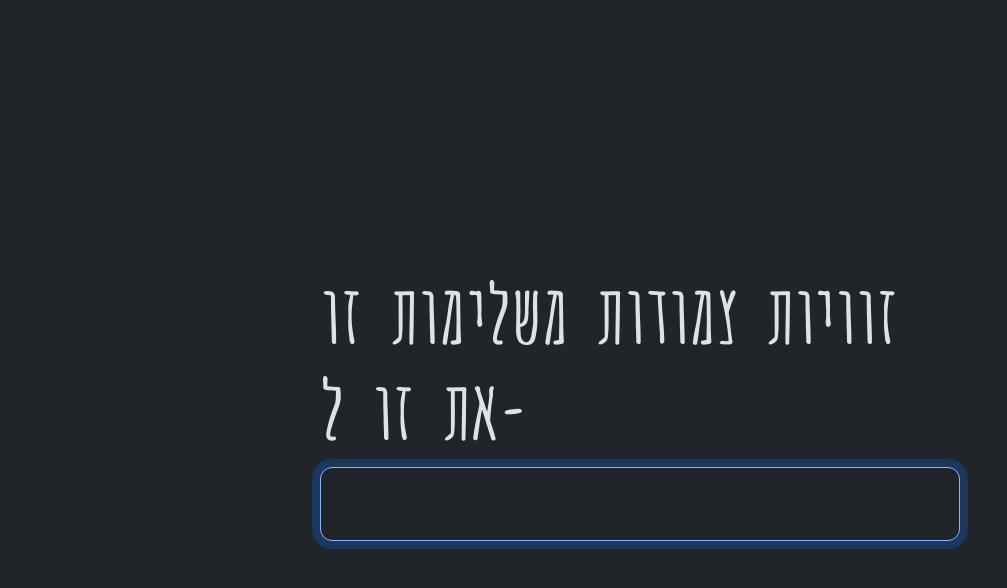
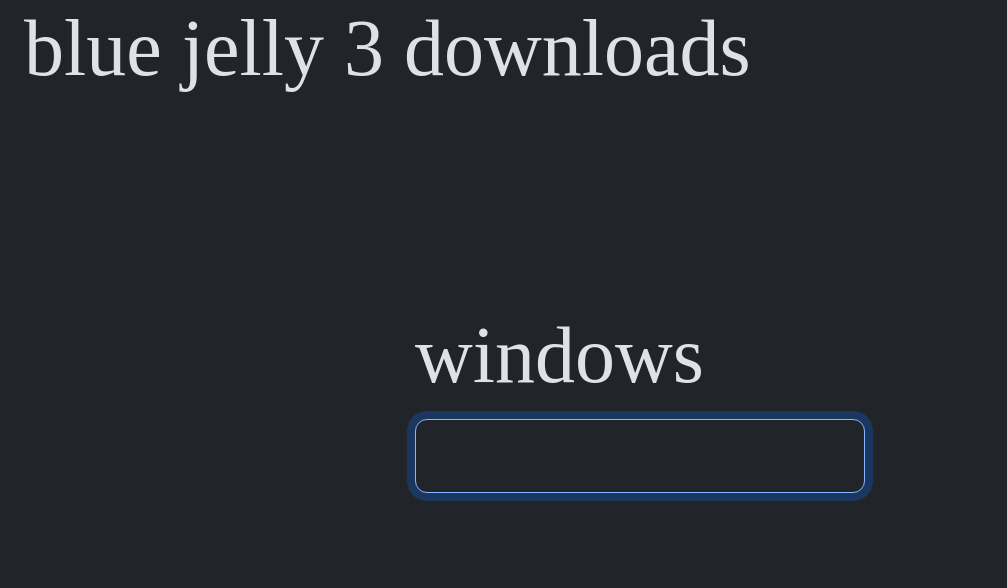
Before and after one commit to jonathanbreitg/reverseSemionTroller, a website: page index.html in a window 1280 px wide. Shown: the whole page, without its empty margins (0-1007 px from the left). Drawn offline with nearby package versions, Linux system fonts and the light colour scheme.

Commit message:
url stuff

```diff
--- a/index.html
+++ b/index.html
@@ -3,8 +3,8 @@
   <head>
     <style>
     @font-face{
-        font-family: Amatica;
-        src: url(AmaticaSC-Bold.ttf);
+        font-family: Monocraft;
+        src: url(Monocraft.ttf);
     }
     * {
    font-family: Amatica;
@@ -20,15 +20,17 @@
   </head>
   <body>
     <div class="container-fluid">
+        <div class="col position absolute top-0 start-50 translate middle ">
+          <h1 class = " " id="title">blue jelly 3 downloads</h1>
         <div class="col position-absolute top-50 start-50 translate-middle ">
             <div class="row-2">
-                 <h1 class=" " id="textInMid">זוויות צמודות משלימות זו את זו ל- </h1>
+                 <h1 class=" " id="textInMid">windows </h1>
             </div>
             <div class="row-2">
                 <input id="textInput" type="text" class="form-control" autofocus="true" autocomplete="false" onkeyup="changefunc()" onkeydown="changefunc()"></input>
 
             </div>
-            <script src="logic.js"></script>
+
             <script src="https://cdn.jsdelivr.net/npm/bootstrap@5.3.0-alpha1/dist/js/bootstrap.bundle.min.js" integrity="sha384-w76AqPfDkMBDXo30jS1Sgez6pr3x5MlQ1ZAGC+nuZB+EYdgRZgiwxhTBTkF7CXvN" crossorigin="anonymous"></script>
         </div>
     </div>
```
